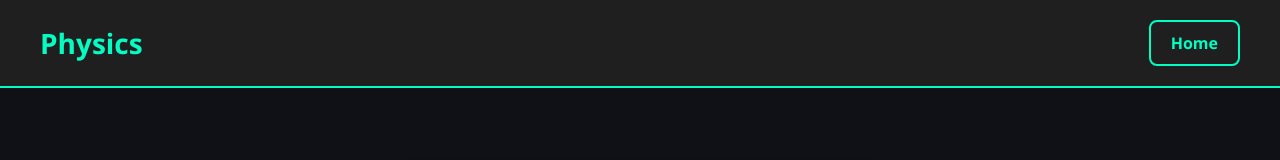
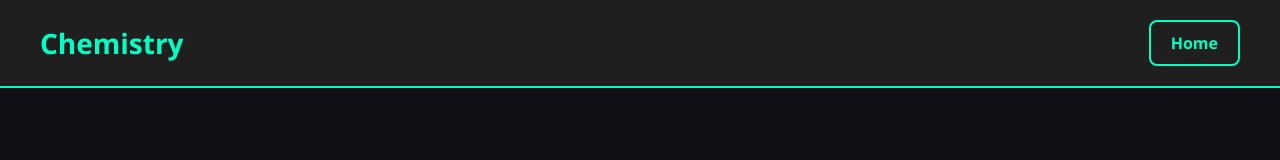
Before and after one commit to studybuddy012/studdybuddy.github.io, a plain HTML site: page chemistry.html in a window 1280 px wide. Shown: the top 160 px of the page. Drawn offline with Linux system fonts and the light colour scheme.

Commit message:
Update chemistry.html

```diff
--- a/chemistry.html
+++ b/chemistry.html
@@ -4,7 +4,7 @@
 <head>
   <meta charset="UTF-8" />
   <meta name="viewport" content="width=device-width, initial-scale=1.0"/>
-  <title>Physics</title>
+  <title>Chemistry</title>
   <style>
     * {
       margin: 0;
@@ -116,7 +116,7 @@
 <body>
   <header>
     <div class="header-content">
-      <h1 class="page-title">Physics</h1>
+      <h1 class="page-title">Chemistry</h1>
       <a href="index.html" class="home-button">Home</a>
     </div>
   </header>
```
